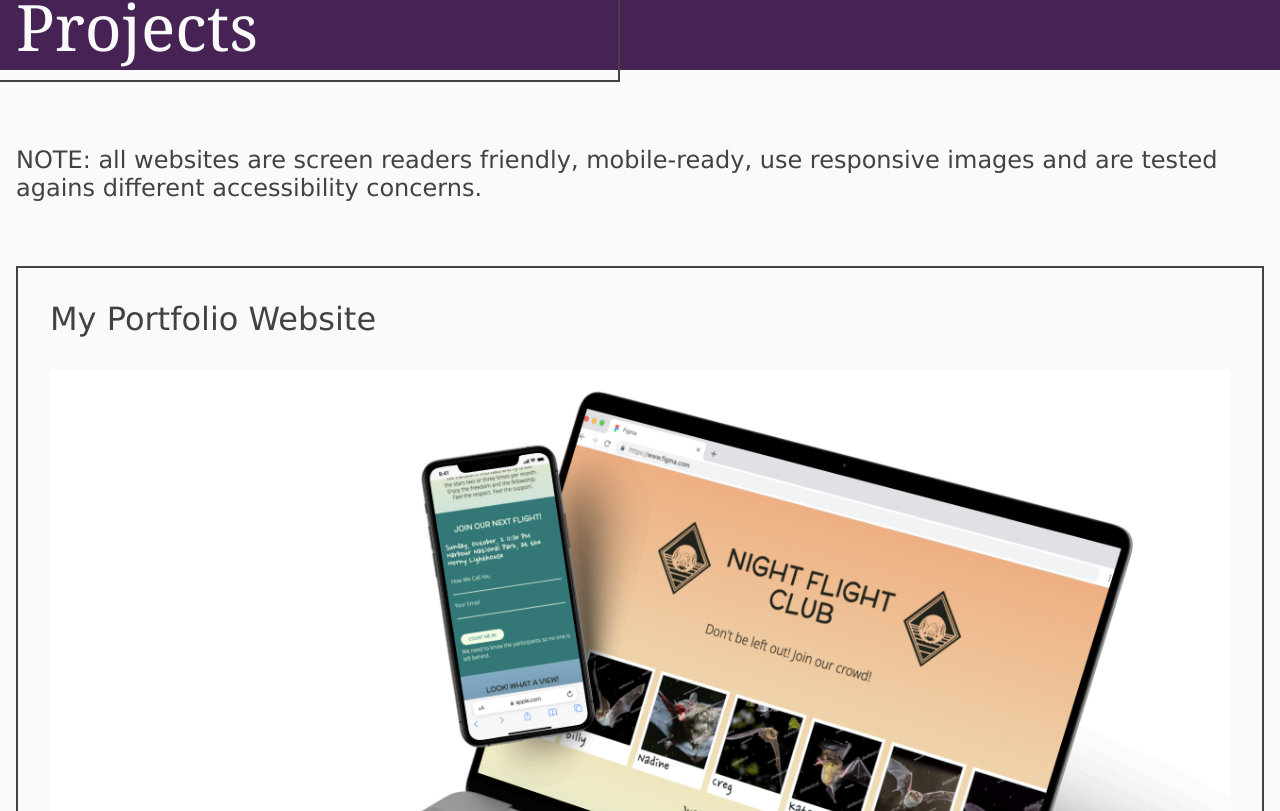
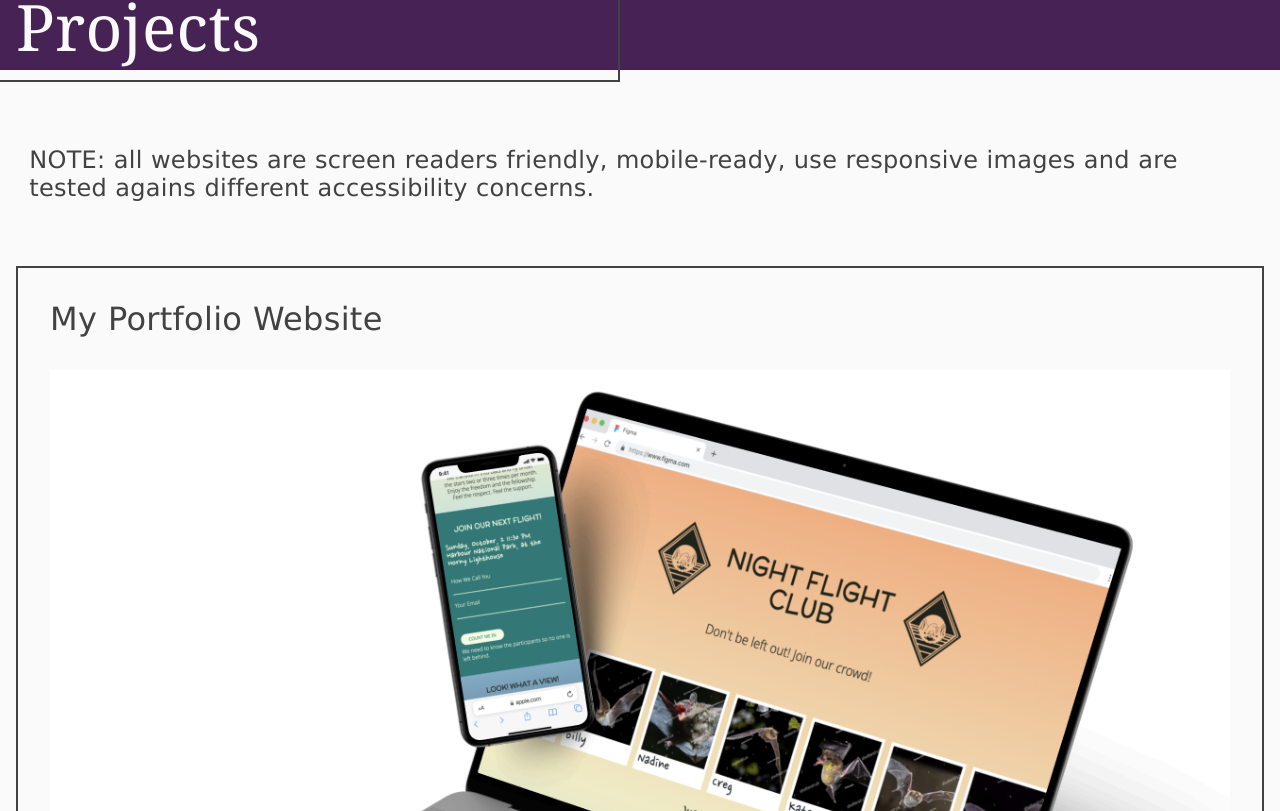
Before and after one commit to zverolen/project-portfolio, a React (Vite) app: page / in a window 1280 px wide. Shown: the part 1149-1960 px from the top of the page. Built offline with nearby package versions, Linux system fonts and the light colour scheme; a web font is replaced by a local one.

Commit message:
Add accessibility styles

```diff
--- a/src/index.css
+++ b/src/index.css
@@ -3,6 +3,7 @@
 @import url("./styles/reset.css") layer(reset);
 @import url("./styles/font.css");
 @import url("./styles/tokens.css") layer(tokens);
+@import url("./styles/wcag-reset.css") layer(tokens);
 @import url("./styles/common.css") layer(general.common);
 @import url("./styles/sections.css") layer(general.section);
 @import url("./styles/color.css") layer(theme);
--- a/src/styles/common.css
+++ b/src/styles/common.css
@@ -5,6 +5,8 @@ body {
 
   color: var(--text-color);
   background-color: var(--background-color);
+  letter-spacing: var(--bigger-letter-spacing);
+  word-spacing: var(--bigger-word-gap);
 }
 
 h1, h2, h3 {
@@ -19,6 +21,10 @@ h1 {
   a, path, button {
     transition: all 0.3s ease-out;
   }
+}
+
+p {
+  max-width: var(--optimal-reading-width);
 }
 
 button {
--- /dev/null
+++ b/src/styles/wcag-reset.css
@@ -0,0 +1,7 @@
+:root {
+  --bigger-line-height: 1.5;
+  --minimal-dimention: calc(44 / 16 * 1rem);
+  --optimal-reading-width: 80ch;
+  --bigger-letter-spacing: 0.012em;
+  --bigger-word-gap: 0.016em;
+}
```
